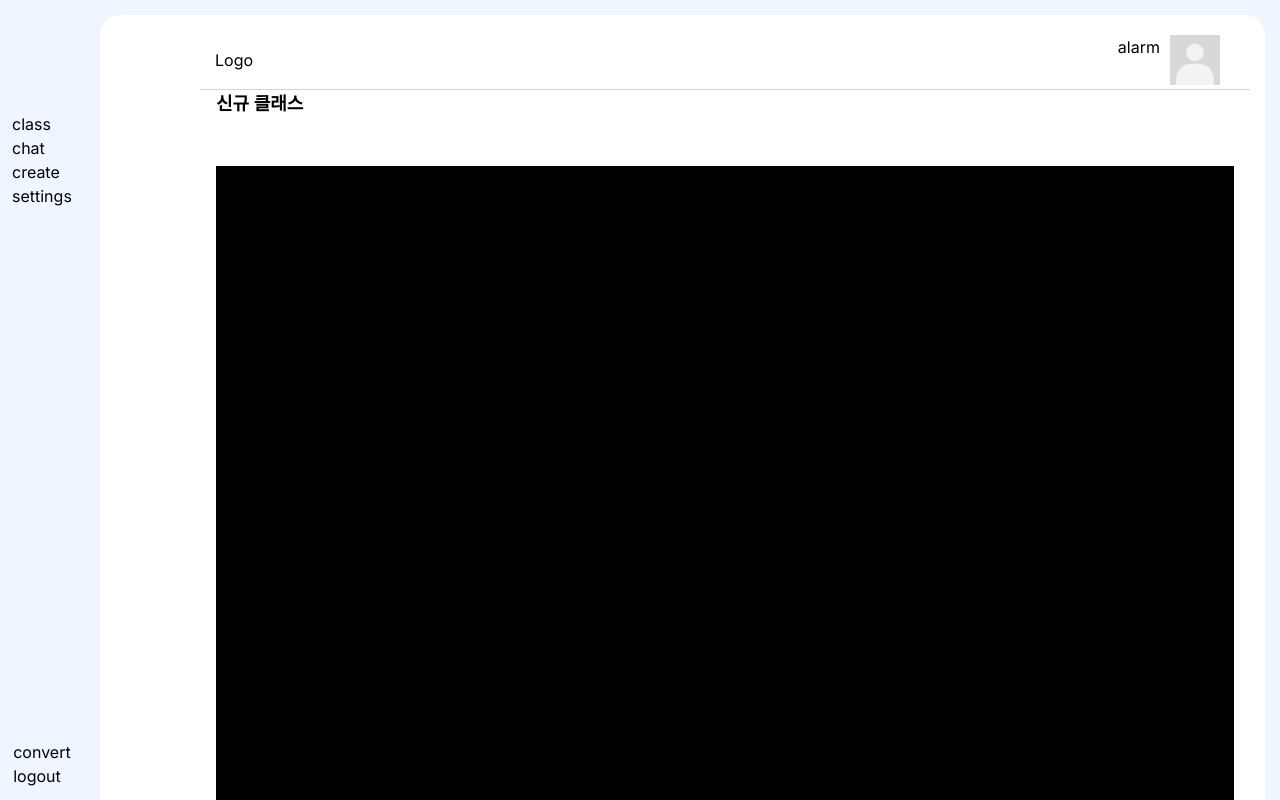
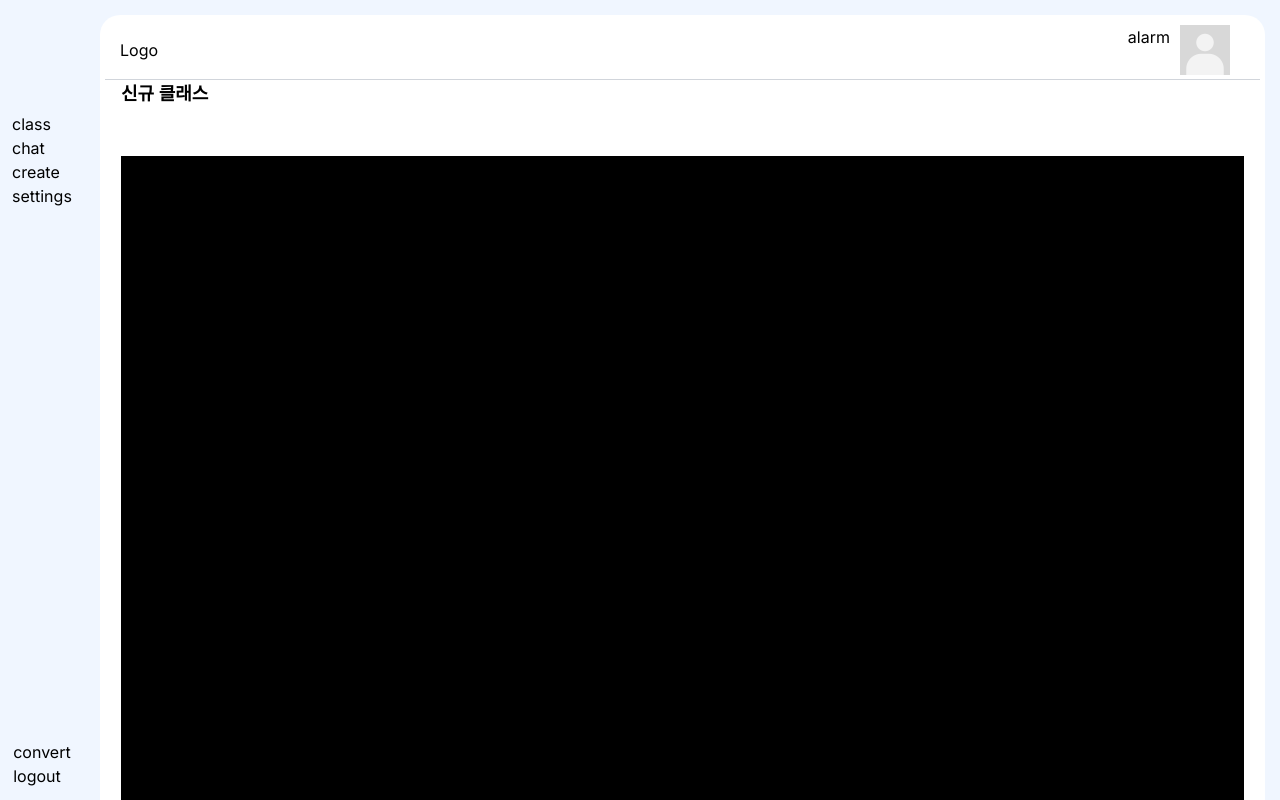
Before and after one commit to ClassRoom-Project/ClassRoom-Project, a Next.js app: page / in a window 1280 px wide. Shown: the top 800 px of the page. Built offline with nearby package versions, Linux system fonts and the light colour scheme.

Commit message:
fix:BorderLayout 패딩조정

```diff
--- a/src/components/common/BorderLayout.tsx
+++ b/src/components/common/BorderLayout.tsx
@@ -21,7 +21,7 @@ const Layout = ({ children }: PropsWithChildren) => {
       <div className="fixed top-0 bottom-0 min-h-screen right-0 w-[15px]bg-[#F0F6FF] z-40"></div>
 
       <main className="bg-[#F0F6FF] p-[15px] pl-[100px]">
-        <div className="h-full bg-white rounded-[20px] pl-[100px] p-[15px]">{children}</div>
+        <div className="h-full bg-white rounded-[20px] p-[5px]">{children}</div>
       </main>
 
       <footer className="fixed bottom-0 left-0 right-0 h-[15px]bg-[#F0F6FF] z-50"></footer>
```
